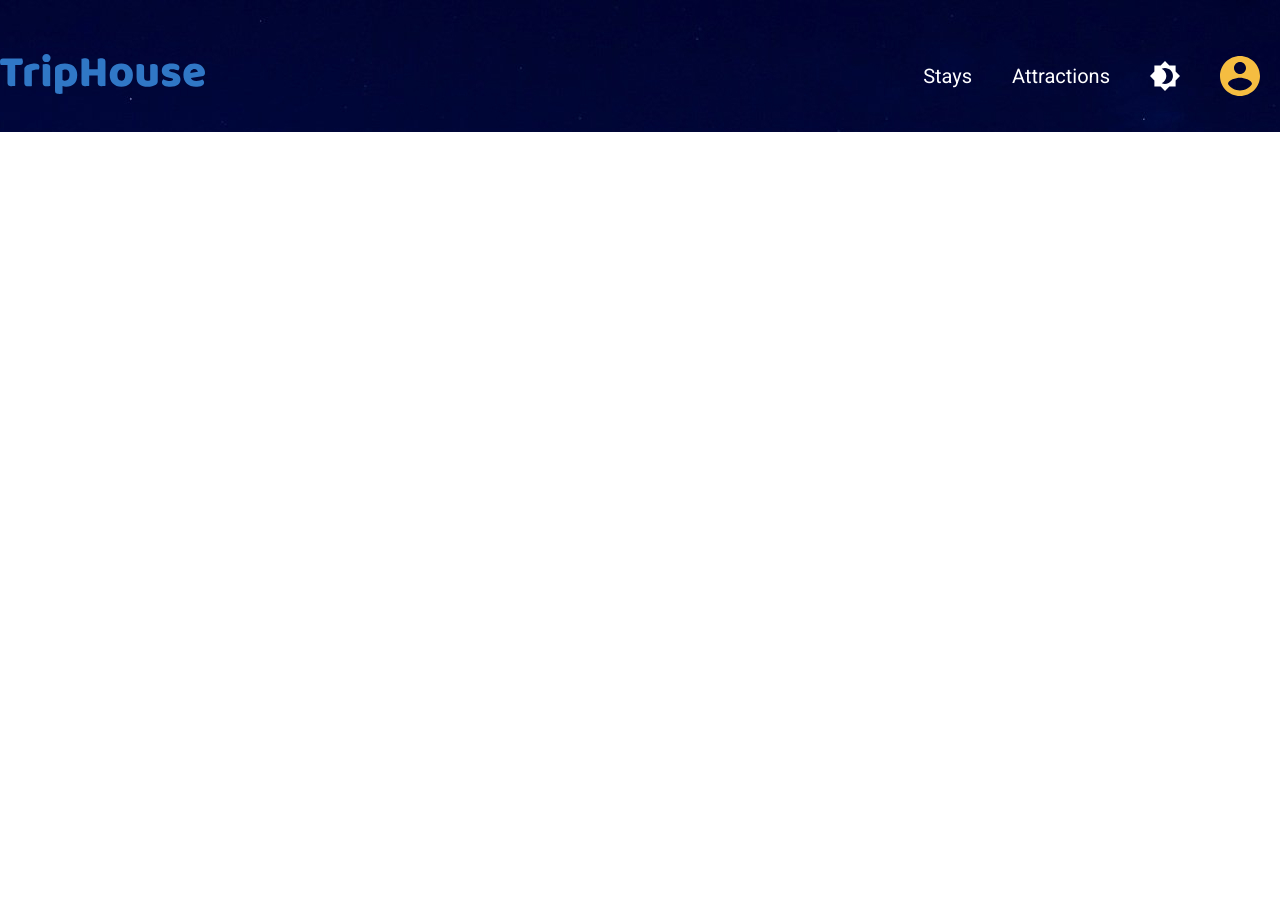
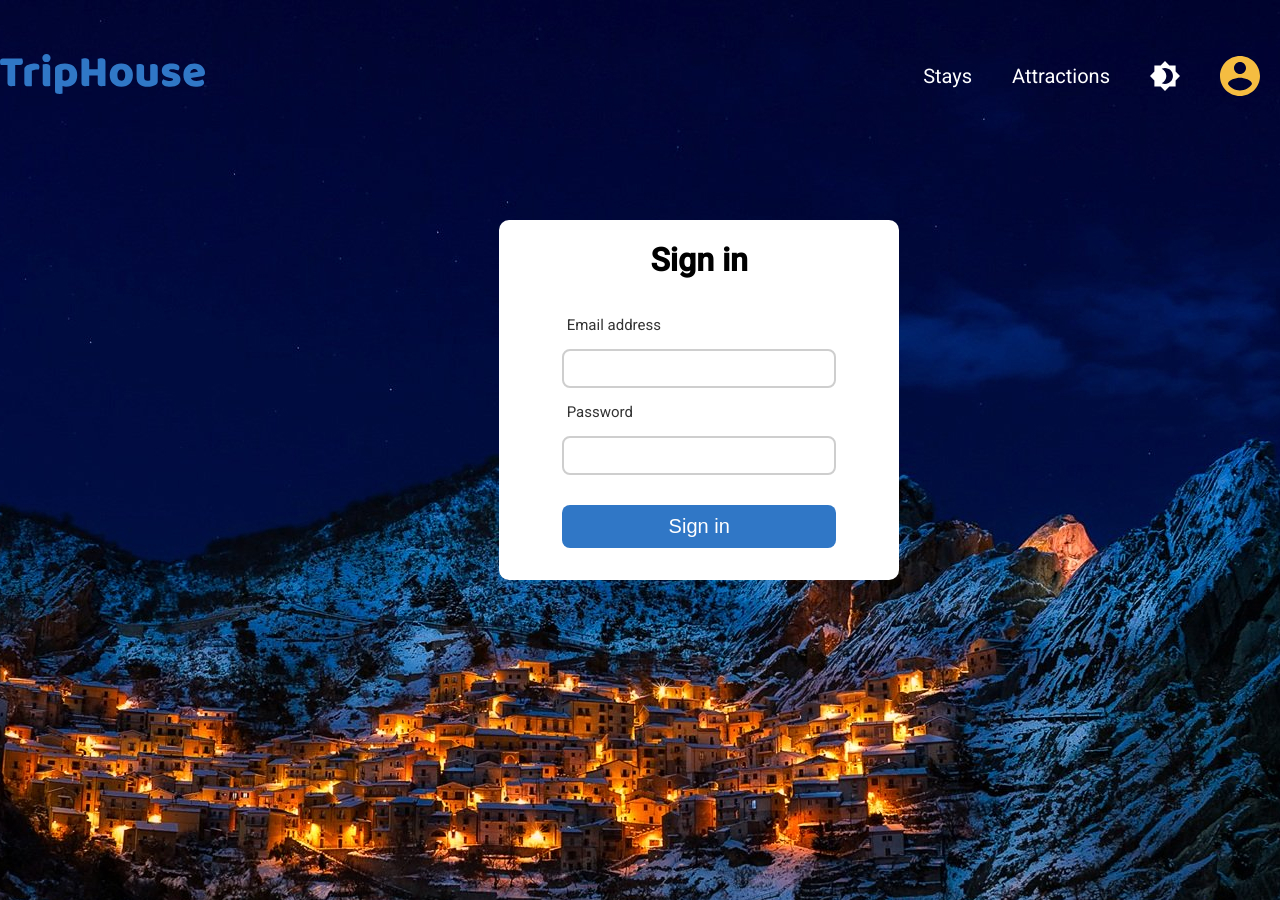
Before and after one commit to VovaPolyakov/React-Booking-Site, a React (Create React App) app: page / in a window 1280 px wide. Both pictures are taken after a click on the picture 1240 px from the left and 76 px from the top of the page. Before the commit the page ends 800 px from the top, so only its background shows below. Built offline with nearby package versions, Linux system fonts and the light colour scheme.

Commit message:
made a sign-in menu

```diff
--- a/src/App.css
+++ b/src/App.css
@@ -1,6 +1,8 @@
 
-.Header{
-  background-image: url(../src/components/assets/img/bg.jpg);
+.header-main{
+  height: 900px;
+  background: url(../src/components/assets/img/bg.jpg) 100% 100% no-repeat;
+  background-size: cover;
 }
 
 
@@ -8,38 +10,3 @@
   text-align: center;
   font-family: 'Roboto', sans-serif;
 }
-
-.App-logo {
-  height: 40vmin;
-  pointer-events: none;
-}
-
-@media (prefers-reduced-motion: no-preference) {
-  .App-logo {
-    animation: App-logo-spin infinite 20s linear;
-  }
-}
-
-.App-header {
-  background-color: #282c34;
-  min-height: 100vh;
-  display: flex;
-  flex-direction: column;
-  align-items: center;
-  justify-content: center;
-  font-size: calc(10px + 2vmin);
-  color: white;
-}
-
-.App-link {
-  color: #61dafb;
-}
-
-@keyframes App-logo-spin {
-  from {
-    transform: rotate(0deg);
-  }
-  to {
-    transform: rotate(360deg);
-  }
-}
--- a/src/App.js
+++ b/src/App.js
@@ -5,7 +5,7 @@ import NavBar from './components/NavBar/NavBar';
 function App() {
   return (
     <div className="App">
-      <div className='Header'>
+      <div className='header-main'>
         <NavBar/>
       </div>
     </div>
--- a/src/components/NavBar/NavBar.css
+++ b/src/components/NavBar/NavBar.css
@@ -9,8 +9,6 @@ header{
     display: flex;
     justify-content: space-between;
     align-items: center;
-}
-.navbar__row-menu{
 }
 
 .menu{
@@ -45,3 +43,59 @@ a{
    background: url(../assets/img/accountOrange.svg);
    background-repeat: no-repeat;
 } */
+
+
+/* Sign in menu */
+
+.sign{
+    margin: 0 auto;
+    background-color: #FFFFFF;
+    width: 400px;
+    height: 360px;
+    position: absolute;
+    top: 220px;
+    left:39%;
+    border-radius: 10px;
+}
+.sign-row{
+    display: flex;
+    flex-direction: column;
+    align-items: center;
+}
+.sign-title{
+    font-style: normal;
+    font-weight: 500;
+    font-size: 16px;
+    text-align: center;
+    color: #000000;
+}
+.sign-input{
+    background: #FFFFFF;
+    border: 2px solid #CECECE;
+    border-radius: 8px;
+    padding: 10px;
+    width: 250px;
+}
+.sign-text{
+    font-style: normal;
+    font-weight: 300;
+    font-size: 15px;
+    text-align: center;
+    color: #333333;
+    width: 265px;
+    display: flex;
+    justify-content: left;
+}
+.sign-button{
+    margin-top: 30px;
+    background: #3077C6;
+    border-radius: 8px;
+    width: 274px;
+    padding: 10px;
+    border: none;
+    font-style: normal;
+    font-weight: 500;
+    font-size: 20px;
+    text-align: center;
+    color: #FFFFFF;
+}
--- a/src/components/NavBar/NavBar.js
+++ b/src/components/NavBar/NavBar.js
@@ -12,6 +12,24 @@ const NavBar = () => {
             setUser(ActiveAccount)
         }else{
             setUser(Account)
+        }
+    }
+    const SignIn = () =>{
+        if(user == ActiveAccount){
+            return(
+                <div className='sign'>
+                    <div className='sign-row'>
+                        <div className='sign-title'>
+                            <h1>Sign in</h1>
+                        </div>
+                        <p className='sign-text'>Email address</p>
+                        <input className='sign-input'></input>
+                        <p className='sign-text'>Password</p>
+                        <input className='sign-input'></input>
+                        <button className='sign-button'>Sign in</button>
+                    </div>
+                </div>
+            )
         }
     }
     return (
@@ -30,6 +48,7 @@ const NavBar = () => {
                         </ul>
                     </div>
                 </div>
+                <SignIn></SignIn>
             </div>
         </header>
       )
```
Lines whose indentation alone changed are shown as unchanged.
